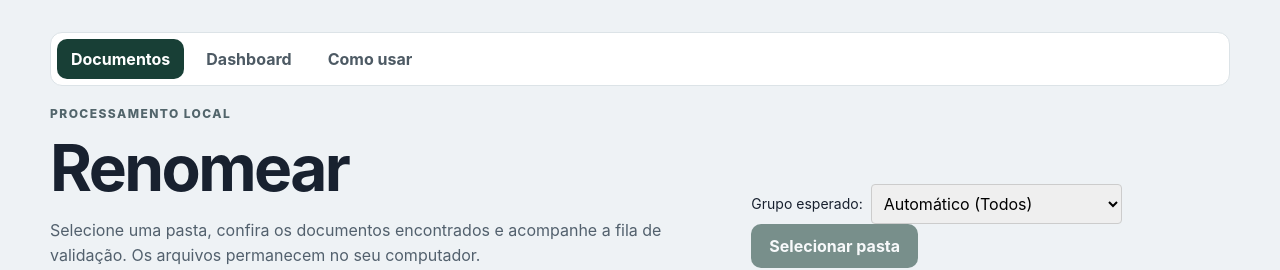
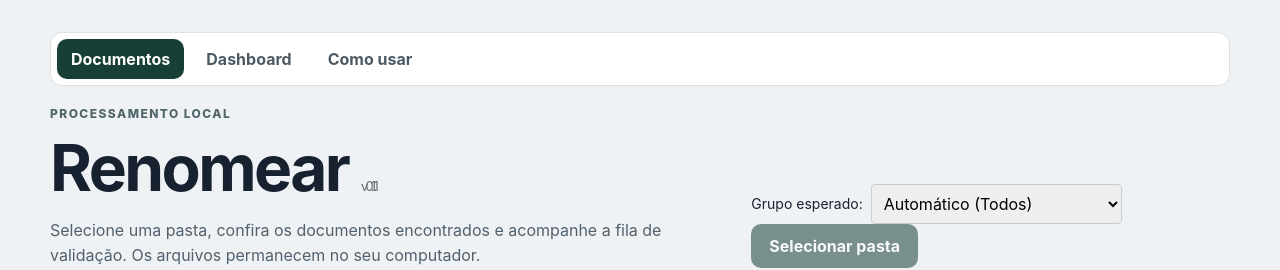
Before and after one commit to AlfredPennywhorth/renomear, a React (Vite) app: page / in a window 1280 px wide. Shown: the top 270 px of the page. Built offline with nearby package versions, Linux system fonts and the light colour scheme.

Commit message:
feat: adiciona indicador visual da versao v0.1.1 na tela

```diff
--- a/src/App.tsx
+++ b/src/App.tsx
@@ -287,7 +287,7 @@ function App() {
         <header className="hero">
           <div>
             <p className="eyebrow">Processamento local</p>
-            <h1>Renomear</h1>
+            <h1>Renomear <span style={{ fontSize: '0.8rem', color: '#666', fontWeight: 'normal' }}>v0.1.1</span></h1>
             <p className="lede">
               Selecione uma pasta, confira os documentos encontrados e acompanhe a fila de validação.
               Os arquivos permanecem no seu computador.
```
